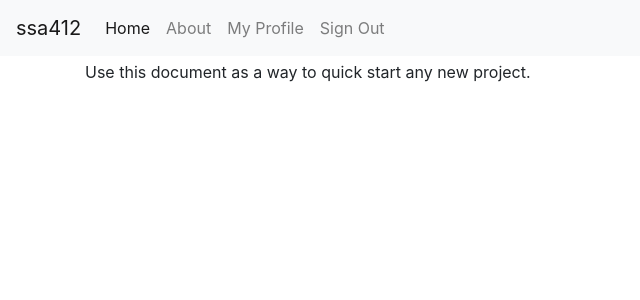
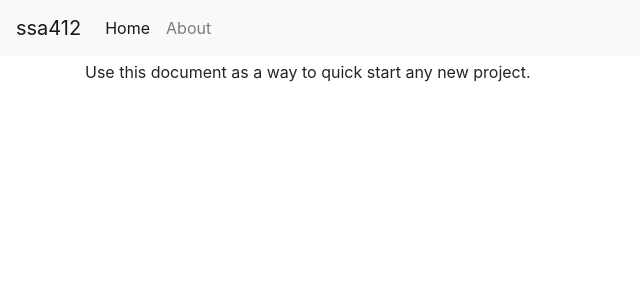
Before and after one commit to mbronstein/ssa412, a Django app: page /about/ in a window 1280 px wide. Shown: the top 300 px of the page, without its empty margins (0-640 px from the left). Run offline with Django 3.2, Linux system fonts and the light colour scheme; a user stored in the database is signed in; parts of the project's set-up code (start-up, migrations or seed data) failed here and were passed over; some libraries are stand-ins or nearby versions.

Commit message:
remove allauth

```diff
--- a/ssa412/templates/base.html
+++ b/ssa412/templates/base.html
@@ -59,23 +59,23 @@
               <a class="nav-link" href="{% url 'about' %}">About</a>
             </li>
             {% if request.user.is_authenticated %}
-              <li class="nav-item">
+{#              <li class="nav-item">#}
                 {# URL provided by django-allauth/account/urls.py #}
-                <a class="nav-link" href="{% url 'users:detail' request.user.username  %}">{% translate "My Profile" %}</a>
-              </li>
-              <li class="nav-item">
+{#                <a class="nav-link" href="{% url 'users:detail' request.user.username  %}">{% translate "My Profile" %}</a>#}
+{#              </li>#}
+{#              <li class="nav-item">#}
                 {# URL provided by django-allauth/account/urls.py #}
-                <a class="nav-link" href="{% url 'account_logout' %}">{% translate "Sign Out" %}</a>
-              </li>
-            {% else %}
-              <li class="nav-item">
+{#                <a class="nav-link" href="{% url 'account_logout' %}">{% translate "Sign Out" %}</a>#}
+{#              </li>#}
+{#            {% else %}#}
+{#              <li class="nav-item">#}
                 {# URL provided by django-allauth/account/urls.py #}
-                <a id="sign-up-link" class="nav-link" href="{% url 'account_signup' %}">{% translate "Sign Up" %}</a>
-              </li>
-              <li class="nav-item">
+{#                <a id="sign-up-link" class="nav-link" href="{% url 'account_signup' %}">{% translate "Sign Up" %}</a>#}
+{#              </li>#}
+{#              <li class="nav-item">#}
                 {# URL provided by django-allauth/account/urls.py #}
-                <a id="log-in-link" class="nav-link" href="{% url 'account_login' %}">{% translate "Sign In" %}</a>
-              </li>
+{#                <a id="log-in-link" class="nav-link" href="{% url 'account_login' %}">{% translate "Sign In" %}</a>#}
+{#              </li>#}
             {% endif %}
           </ul>
         </div>
```
